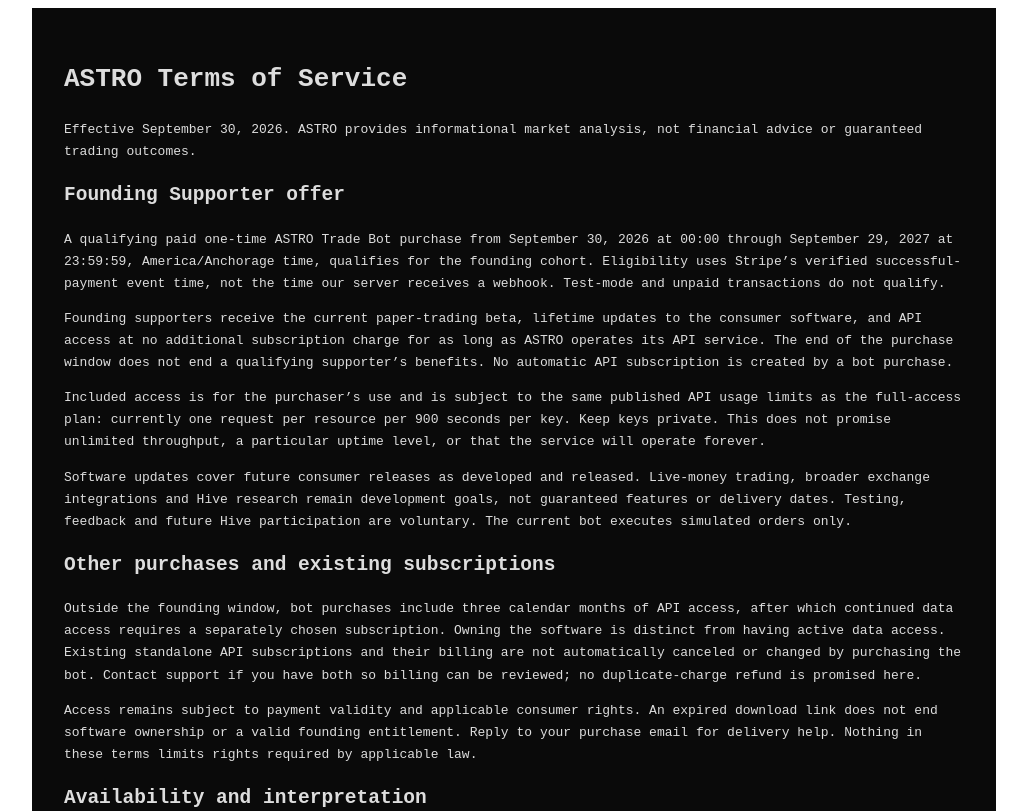
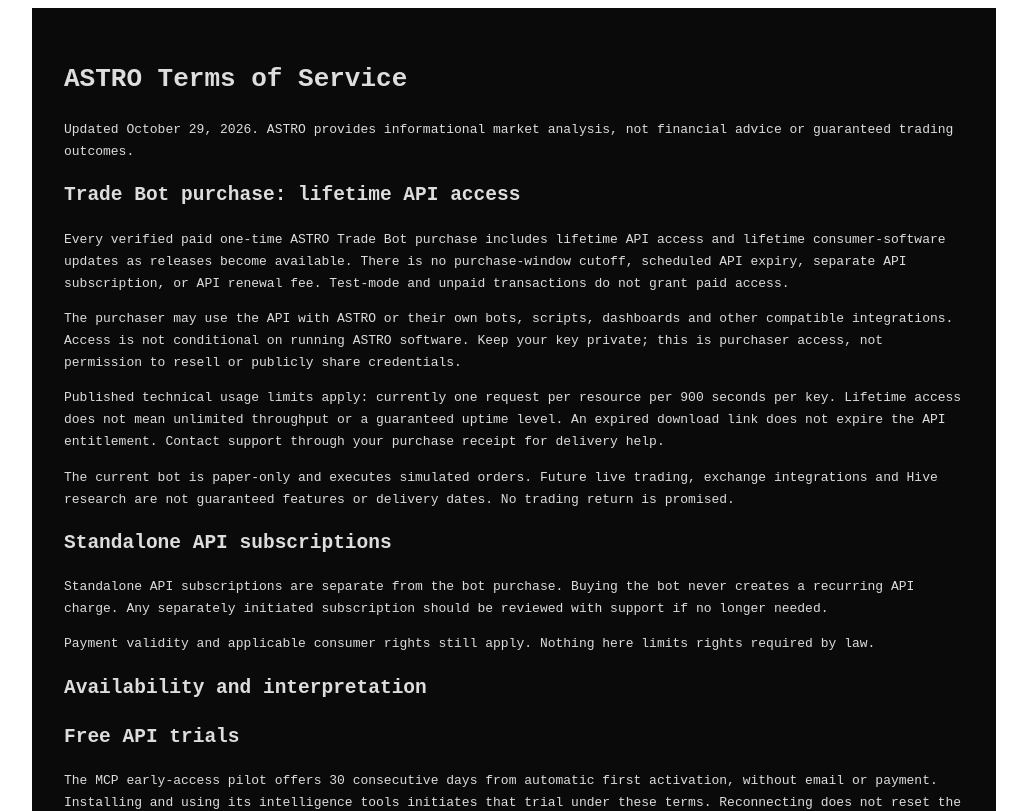
Before and after one commit to jarvisways-cyber/astro-starbase-crypto-api, a Next.js app: page /terms in a window 1280 px wide. Shown: the top 811 px of the page, without its empty margins (126-1153 px from the left). Built offline with nearby package versions, Linux system fonts and the light colour scheme.

Commit message:
Include lifetime unrestricted-client API access with every bot purchase; document consumer 3.2.1

```diff
--- a/lib/founding_offer.mjs
+++ b/lib/founding_offer.mjs
@@ -1,23 +1,16 @@
 // Alaska midnight boundaries (UTC-08 at both September boundaries).
 export const FOUNDING_START = Date.parse('2026-09-30T08:00:00Z');
 export const FOUNDING_END = Date.parse('2027-09-30T08:00:00Z');
-export const OFFER_VERSION = 'founding-year-2026-v1';
+export const OFFER_VERSION = 'bot-lifetime-api-2026-v2';
 export const BOT_PRICE_IDS = ['price_1To6gQFwvxiyT5vxlwbzhuN3', 'price_1ToVEuFwvxiyT5vxRqMLceDP'];
 
 export function botEntitlement(paidAtSeconds) {
-  if (!Number.isSafeInteger(paidAtSeconds) || paidAtSeconds <= 0) throw Error('Invalid payment time');
-  const paidAt = paidAtSeconds * 1000;
-  const founding = paidAt >= FOUNDING_START && paidAt < FOUNDING_END;
-  // Non-cohort purchases retain the prior three-calendar-month included offer.
-  const end = new Date(paidAt);
-  const day = end.getUTCDate();
-  end.setUTCDate(1);
-  end.setUTCMonth(end.getUTCMonth() + 3);
-  const last = new Date(Date.UTC(end.getUTCFullYear(), end.getUTCMonth() + 1, 0)).getUTCDate();
-  end.setUTCDate(Math.min(day, last));
-  return {kind: founding ? 'founding_supporter' : 'bot_included_access',
-    offer_version: OFFER_VERSION, paid_at: new Date(paidAt).toISOString(),
-    ...(founding ? {service_lifetime_access: true, software_updates: 'lifetime'} : {access_until: end.toISOString()})};
+  if (!Number.isSafeInteger(paidAtSeconds) || paidAtSeconds <= 0 ||
+      !Number.isFinite(new Date(paidAtSeconds * 1000).getTime())) throw Error('Invalid payment time');
+  return {kind: 'bot_lifetime_access', offer_version: OFFER_VERSION,
+    paid_at: new Date(paidAtSeconds * 1000).toISOString(),
+    service_lifetime_access: true, software_updates: 'lifetime',
+    integration_scope: 'any_compatible_client'};
 }
 
 // Administrative export remains compatible with Mother's existing tier-only mirror.
--- a/pages/terms.jsx
+++ b/pages/terms.jsx
@@ -1,15 +1,15 @@
 export default function Terms() {
   return <main style={{background:"#0a0a0a",color:"#ddd",padding:"2rem",fontFamily:"monospace",maxWidth:900,margin:"auto",lineHeight:1.7}}>
     <h1>ASTRO Terms of Service</h1>
-    <p>Effective September 30, 2026. ASTRO provides informational market analysis, not financial advice or guaranteed trading outcomes.</p>
-    <h2>Founding Supporter offer</h2>
-    <p>A qualifying paid one-time ASTRO Trade Bot purchase from September 30, 2026 at 00:00 through September 29, 2027 at 23:59:59, America/Anchorage time, qualifies for the founding cohort. Eligibility uses Stripe’s verified successful-payment event time, not the time our server receives a webhook. Test-mode and unpaid transactions do not qualify.</p>
-    <p>Founding supporters receive the current paper-trading beta, lifetime updates to the consumer software, and API access at no additional subscription charge for as long as ASTRO operates its API service. The end of the purchase window does not end a qualifying supporter’s benefits. No automatic API subscription is created by a bot purchase.</p>
-    <p>Included access is for the purchaser’s use and is subject to the same published API usage limits as the full-access plan: currently one request per resource per 900 seconds per key. Keep keys private. This does not promise unlimited throughput, a particular uptime level, or that the service will operate forever.</p>
-    <p>Software updates cover future consumer releases as developed and released. Live-money trading, broader exchange integrations and Hive research remain development goals, not guaranteed features or delivery dates. Testing, feedback and future Hive participation are voluntary. The current bot executes simulated orders only.</p>
-    <h2>Other purchases and existing subscriptions</h2>
-    <p>Outside the founding window, bot purchases include three calendar months of API access, after which continued data access requires a separately chosen subscription. Owning the software is distinct from having active data access. Existing standalone API subscriptions and their billing are not automatically canceled or changed by purchasing the bot. Contact support if you have both so billing can be reviewed; no duplicate-charge refund is promised here.</p>
-    <p>Access remains subject to payment validity and applicable consumer rights. An expired download link does not end software ownership or a valid founding entitlement. Reply to your purchase email for delivery help. Nothing in these terms limits rights required by applicable law.</p>
+    <p>Updated October 29, 2026. ASTRO provides informational market analysis, not financial advice or guaranteed trading outcomes.</p>
+    <h2>Trade Bot purchase: lifetime API access</h2>
+    <p>Every verified paid one-time ASTRO Trade Bot purchase includes lifetime API access and lifetime consumer-software updates as releases become available. There is no purchase-window cutoff, scheduled API expiry, separate API subscription, or API renewal fee. Test-mode and unpaid transactions do not grant paid access.</p>
+    <p>The purchaser may use the API with ASTRO or their own bots, scripts, dashboards and other compatible integrations. Access is not conditional on running ASTRO software. Keep your key private; this is purchaser access, not permission to resell or publicly share credentials.</p>
+    <p>Published technical usage limits apply: currently one request per resource per 900 seconds per key. Lifetime access does not mean unlimited throughput or a guaranteed uptime level. An expired download link does not expire the API entitlement. Contact support through your purchase receipt for delivery help.</p>
+    <p>The current bot is paper-only and executes simulated orders. Future live trading, exchange integrations and Hive research are not guaranteed features or delivery dates. No trading return is promised.</p>
+    <h2>Standalone API subscriptions</h2>
+    <p>Standalone API subscriptions are separate from the bot purchase. Buying the bot never creates a recurring API charge. Any separately initiated subscription should be reviewed with support if no longer needed.</p>
+    <p>Payment validity and applicable consumer rights still apply. Nothing here limits rights required by law.</p>
     <h2>Availability and interpretation</h2>
     <h2>Free API trials</h2>
     <p>The MCP early-access pilot offers 30 consecutive days from automatic first activation, without email or payment. Installing and using its intelligence tools initiates that trial under these terms. Reconnecting does not reset the deadline. New grants are limited to 3 per network over 30 days, 25 per day globally, and 250 total pilot installations. These are installations, not verified people; shared networks can reach the same limit. Expiry prompts signup; no charge is automatic. Verified-email signup remains available and may separately qualify for its existing trial. Identity deletion, different networks or mailboxes can bypass some controls; intentionally farming trials is not permitted.</p>
```
Also changed, not shown: pages/bot.js (+6 -6 lines), lib/purchase_fulfillment.mjs, 5 other files (tests, documents, lock files or other folders).
